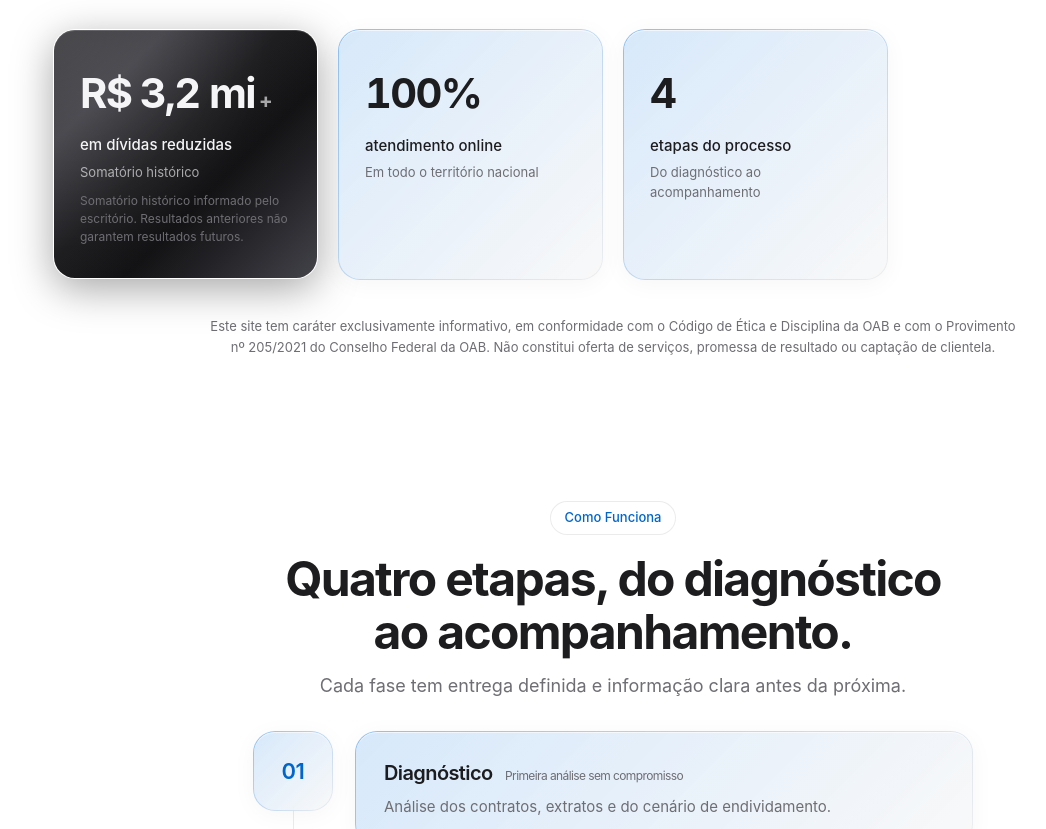
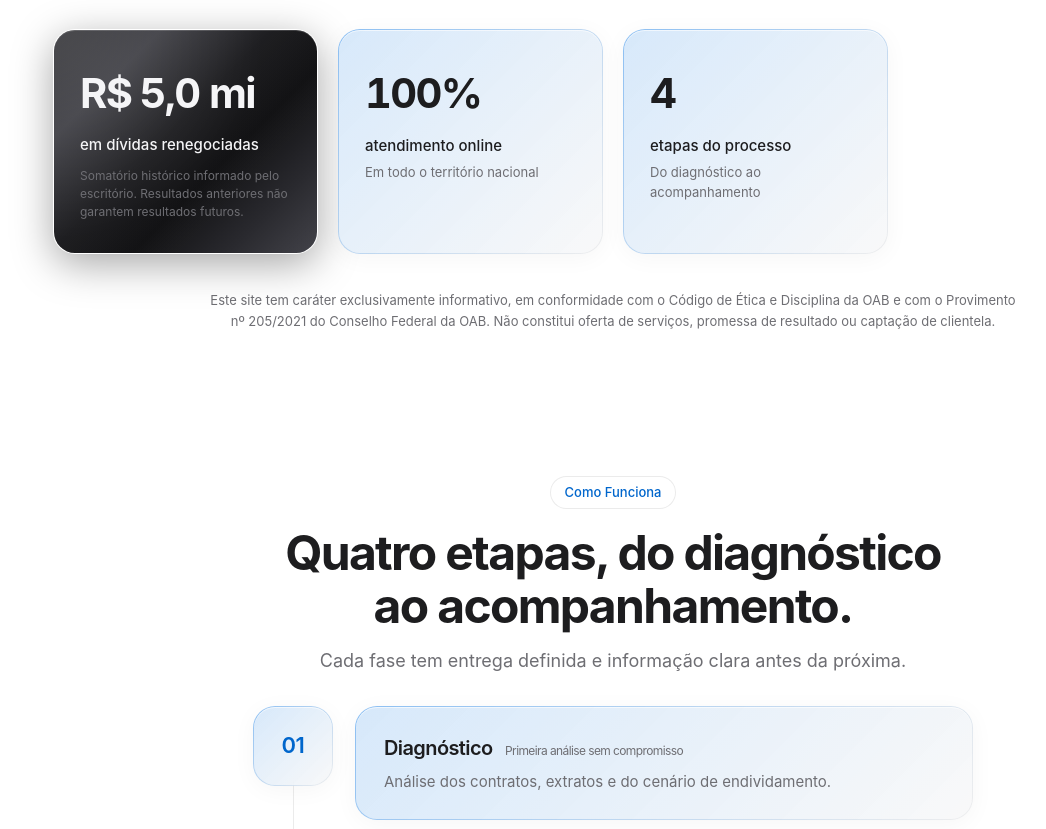
Before and after one commit to danie0az-coder/DNLS, a plain HTML site: page index.html in a window 1280 px wide. Shown: the part 3904-4733 px from the top of the page, without its empty margins (27-1073 px from the left). Drawn offline with Linux system fonts and the light colour scheme.

Commit message:
Add files via upload

```diff
--- a/index.html
+++ b/index.html
@@ -1638,9 +1638,9 @@ html { scroll-behavior: auto; }
 </div>
 <div class="stats-grid">
 <div class="glass stat glass-card reveal metal-card" id="metalCard">
-<div class="stat-value metal-value">R$ <span class="count" data-to="3.2" data-decimals="1" data-decimal-sep="," data-prefix="" data-suffix=" mi">3,2 mi</span><span class="mi-suffix">+</span></div>
-<div class="stat-label">em dívidas reduzidas</div>
-<div class="stat-caption">Somatório histórico<span class="footnote">Somatório histórico informado pelo escritório. Resultados anteriores não garantem resultados futuros.</span></div>
+<div class="stat-value metal-value">R$ <span class="count" data-to="5.0" data-decimals="1" data-prefix="" data-suffix=" mi">5,0 mi</span></div>
+<div class="stat-label">em dívidas renegociadas</div>
+<div class="stat-caption"><span class="footnote">Somatório histórico informado pelo escritório. Resultados anteriores não garantem resultados futuros.</span></div>
 </div>
 <div class="glass stat glass-card reveal">
 <div class="stat-value"><span class="count" data-to="100" data-suffix="%" data-decimals="0">100%</span></div>
```
